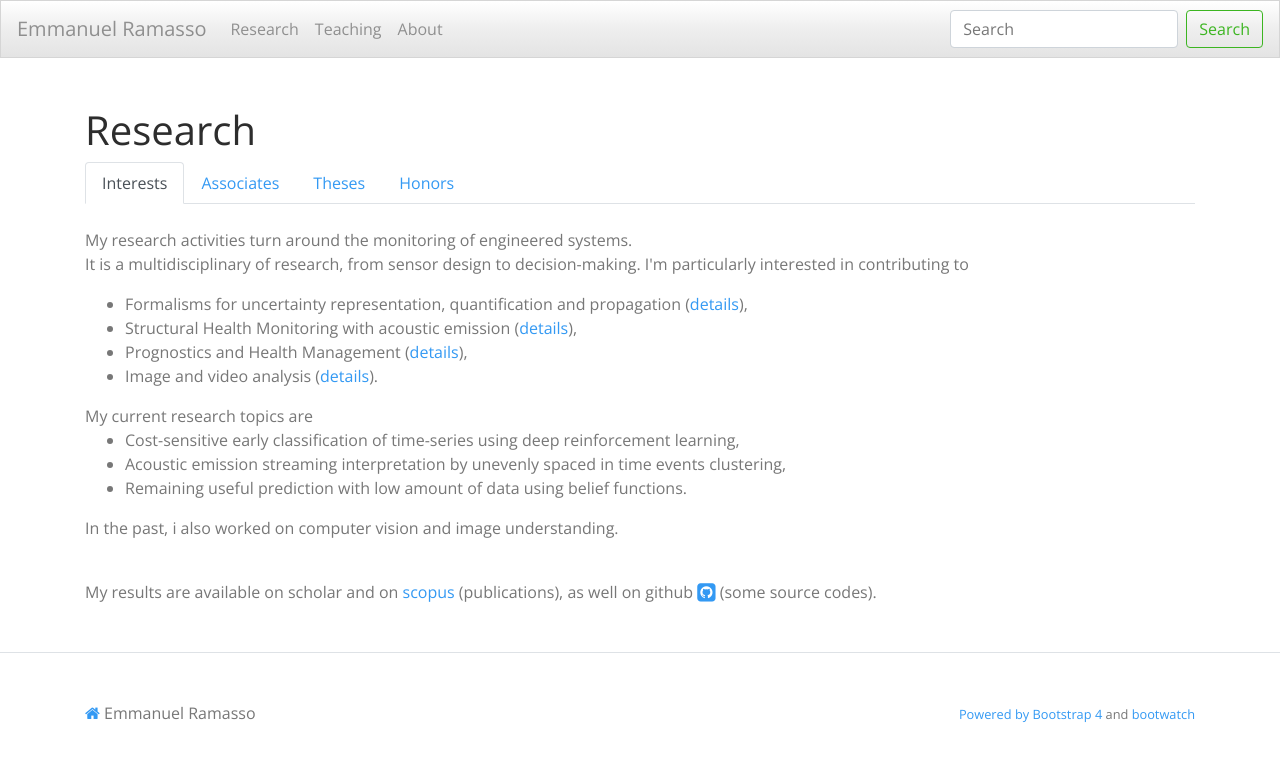
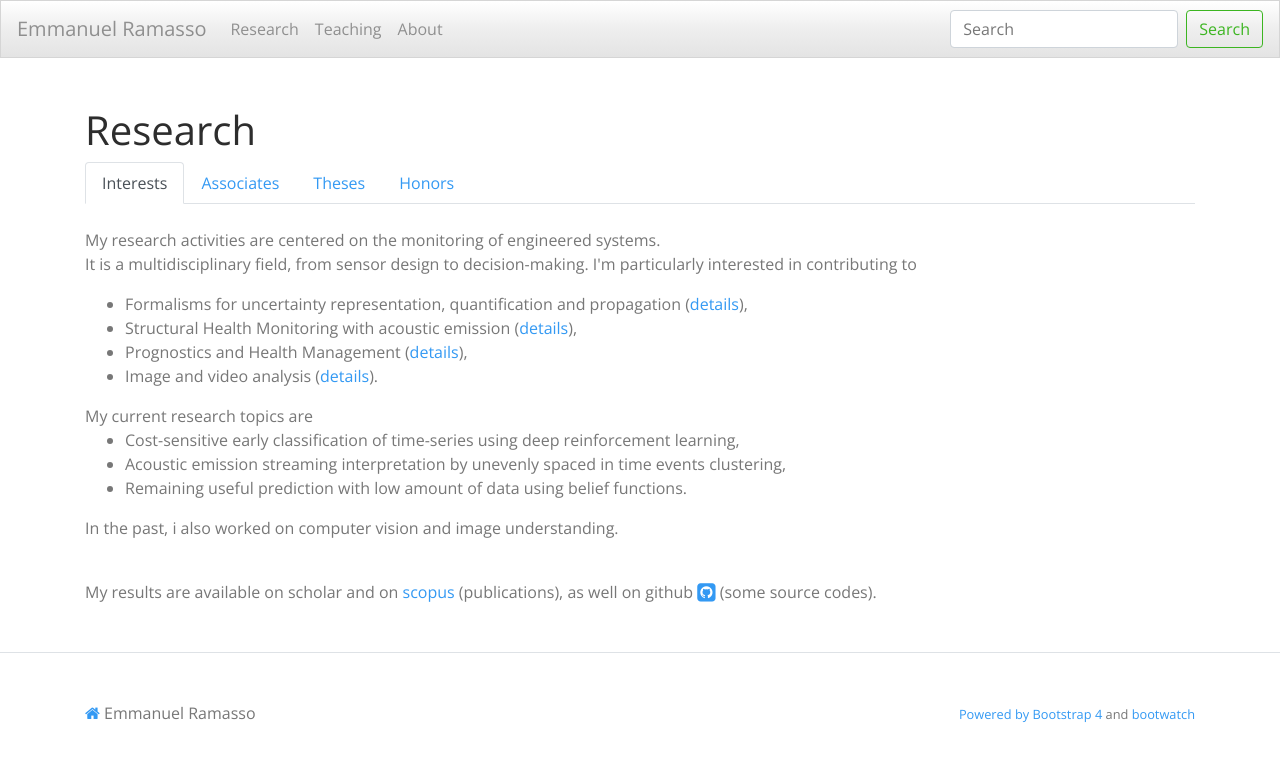
Before and after one commit to emmanuelramasso/emmanuelramasso.github.io, a Jekyll site: the page built from Research.html, in a window 1280 px wide. Shown: the top 761 px of the page. Built offline with Jekyll 4.4.1, drawn with Linux system fonts in a browser that asks for light colours; a style sheet for code colours, icons or effects is not loaded.

Commit message:
Update Research.html

```diff
--- a/Research.html
+++ b/Research.html
@@ -23,8 +23,8 @@ title: Research
   <div class="tab-pane fade show active" id="homeint">
     <br>
     <p>
-      My research activities turn around the monitoring of engineered systems. <br>
-      It is a multidisciplinary of research, from sensor design to decision-making.
+      My research activities are centered on the monitoring of engineered systems. <br>
+      It is a multidisciplinary field, from sensor design to decision-making.
       I'm particularly interested in contributing to
       <ul>
         <li>Formalisms for uncertainty representation, quantification and propagation (<a href="detailsFormal.html">details</a>), </li>
```
